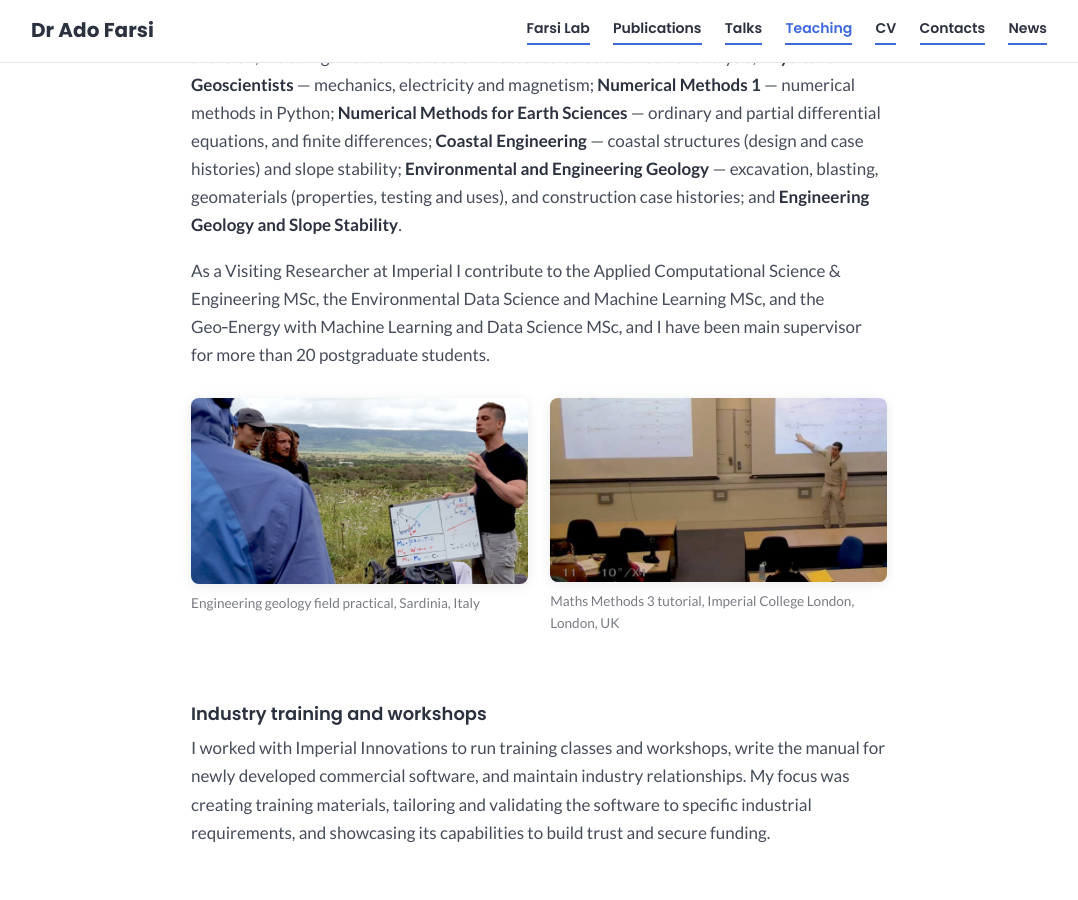
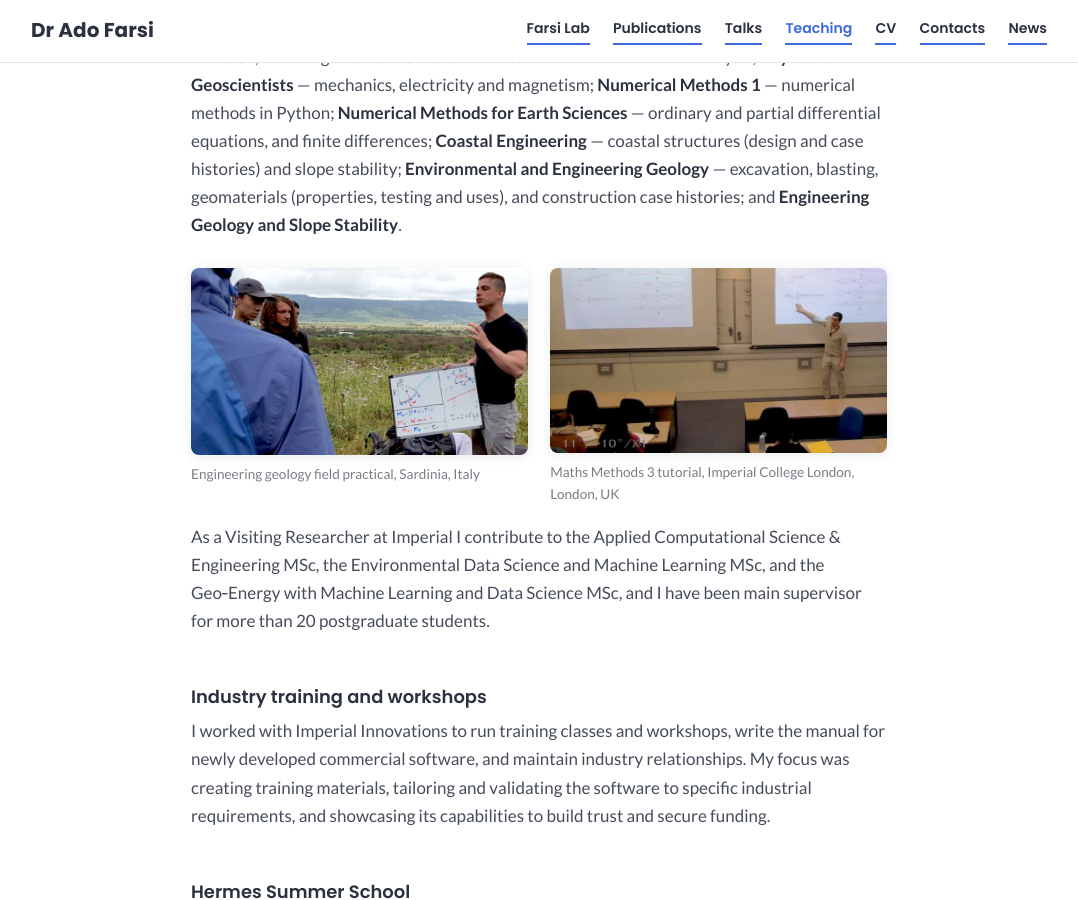
Before and after one commit to adofarsi/website-data, a Jekyll site: the page built from teaching.html, in a window 1280 px wide and 900 px high, scrolled down 231 px. Shown: the whole window, without its empty margins (101-1179 px from the left). Built offline with Jekyll 4.4.1, drawn with Linux system fonts in a browser that asks for light colours; part of the change alters nothing that is shown.

```diff
--- a/teaching.html
+++ b/teaching.html
@@ -24,10 +24,6 @@ description: >-
       <strong>Environmental and Engineering Geology</strong> — excavation, blasting,
       geomaterials (properties, testing and uses), and construction case histories; and
       <strong>Engineering Geology and Slope Stability</strong>.</p>
-    <p>As a Visiting Researcher at Imperial I contribute to the Applied Computational
-      Science &amp; Engineering MSc, the Environmental Data Science and Machine Learning
-      MSc, and the Geo&#8209;Energy with Machine Learning and Data Science MSc, and I have
-      been main supervisor for more than 20 postgraduate students.</p>
     <div class="fig-row">
       <figure>
         <img src="{{ '/images/teaching_field_trip.png' | relative_url }}" alt="Teaching slope stability analysis on a whiteboard to students during an engineering geology field practical" loading="lazy">
@@ -38,6 +34,10 @@ description: >-
         <figcaption>Maths Methods 3 tutorial, Imperial College London, London, UK</figcaption>
       </figure>
     </div>
+    <p>As a Visiting Researcher at Imperial I contribute to the Applied Computational
+      Science &amp; Engineering MSc, the Environmental Data Science and Machine Learning
+      MSc, and the Geo&#8209;Energy with Machine Learning and Data Science MSc, and I have
+      been main supervisor for more than 20 postgraduate students.</p>
   </section>
 
   <section class="block">
```
